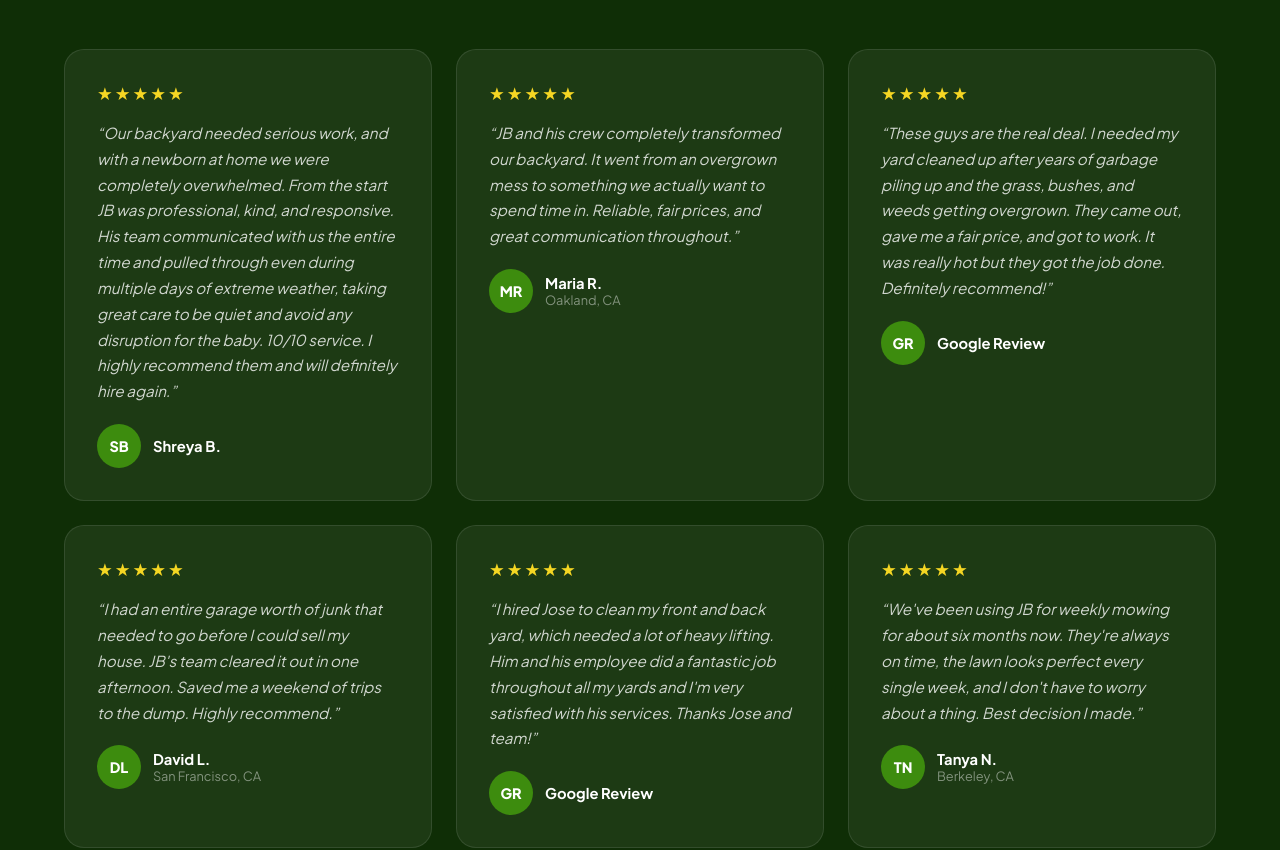
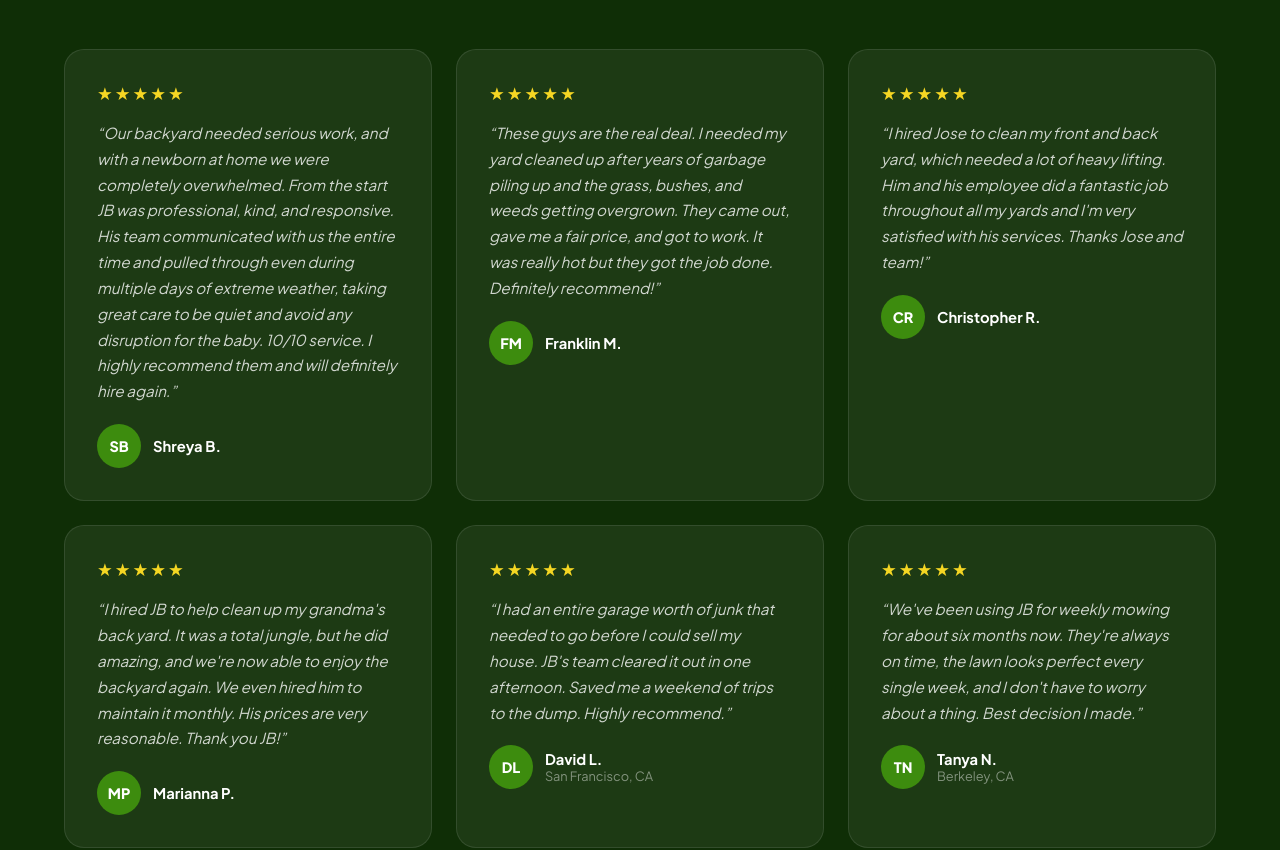
Before and after one commit to gibsonthompson/jblawn, a Next.js app: page / in a window 1280 px wide. Shown: the part 5840-6690 px from the top of the page. Built offline with nearby package versions, Linux system fonts and the light colour scheme; no server answers; the database is empty.

Commit message:
Use real reviewer names and add fourth customer review

```diff
--- a/app/(public)/page.tsx
+++ b/app/(public)/page.tsx
@@ -78,28 +78,28 @@ const TESTIMONIALS = [
     initials: 'SB',
   },
   {
-    text: "JB and his crew completely transformed our backyard. It went from an overgrown mess to something we actually want to spend time in. Reliable, fair prices, and great communication throughout.",
-    name: 'Maria R.',
-    location: 'Oakland, CA',
-    initials: 'MR',
+    text: "These guys are the real deal. I needed my yard cleaned up after years of garbage piling up and the grass, bushes, and weeds getting overgrown. They came out, gave me a fair price, and got to work. It was really hot but they got the job done. Definitely recommend!",
+    name: 'Franklin M.',
+    location: null,
+    initials: 'FM',
   },
   {
-    text: "These guys are the real deal. I needed my yard cleaned up after years of garbage piling up and the grass, bushes, and weeds getting overgrown. They came out, gave me a fair price, and got to work. It was really hot but they got the job done. Definitely recommend!",
-    name: 'Google Review',
+    text: "I hired Jose to clean my front and back yard, which needed a lot of heavy lifting. Him and his employee did a fantastic job throughout all my yards and I'm very satisfied with his services. Thanks Jose and team!",
+    name: 'Christopher R.',
     location: null,
-    initials: 'GR',
+    initials: 'CR',
+  },
+  {
+    text: "I hired JB to help clean up my grandma's back yard. It was a total jungle, but he did amazing, and we're now able to enjoy the backyard again. We even hired him to maintain it monthly. His prices are very reasonable. Thank you JB!",
+    name: 'Marianna P.',
+    location: null,
+    initials: 'MP',
   },
   {
     text: "I had an entire garage worth of junk that needed to go before I could sell my house. JB's team cleared it out in one afternoon. Saved me a weekend of trips to the dump. Highly recommend.",
     name: 'David L.',
     location: 'San Francisco, CA',
     initials: 'DL',
-  },
-  {
-    text: "I hired Jose to clean my front and back yard, which needed a lot of heavy lifting. Him and his employee did a fantastic job throughout all my yards and I'm very satisfied with his services. Thanks Jose and team!",
-    name: 'Google Review',
-    location: null,
-    initials: 'GR',
   },
   {
     text: "We've been using JB for weekly mowing for about six months now. They're always on time, the lawn looks perfect every single week, and I don't have to worry about a thing. Best decision I made.",
```
